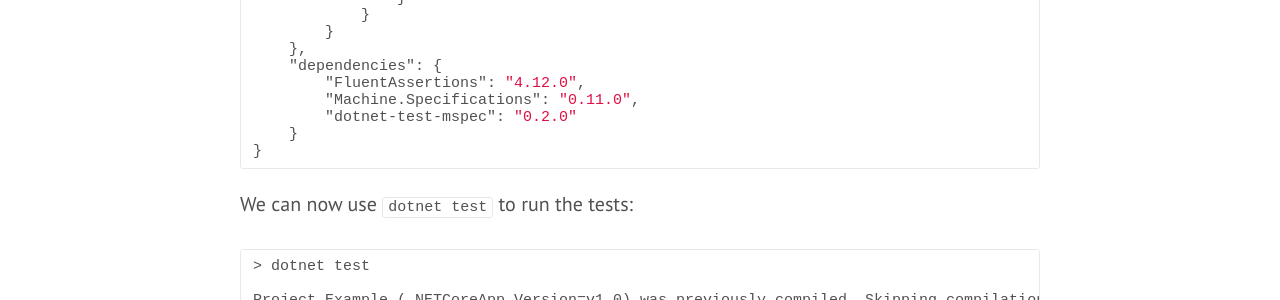
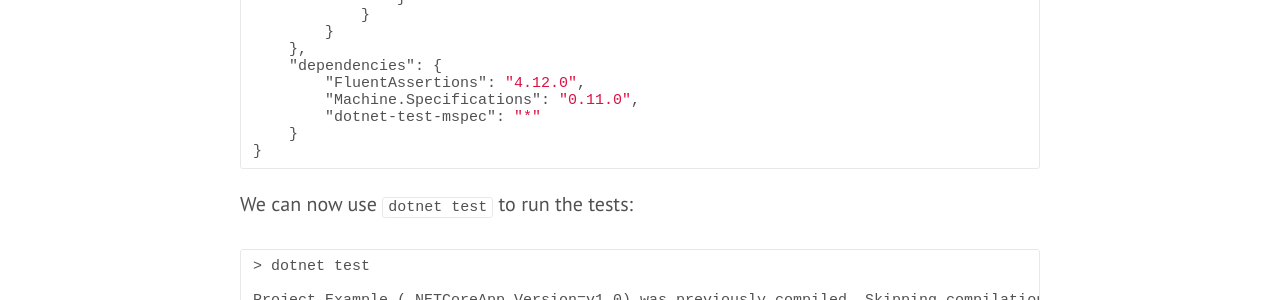
Before and after one commit to ivanz/ivanz.github.io, a Jekyll site: the page built from _posts/2016-08-05-announcing-mspec-for-net-core.md, in a window 1280 px wide and 900 px high, scrolled down 1562 px. Shown: the part 151-451 px from the top of the window. Built offline with Jekyll 4.4.1, drawn with Linux system fonts in a browser that asks for light colours; nearby versions of some CDN libraries; some web fonts are replaced; comment, search, counter and statistics services are not loaded.

Commit message:
Use latest runner version

````diff
--- a/_posts/2016-08-05-announcing-mspec-for-net-core.md
+++ b/_posts/2016-08-05-announcing-mspec-for-net-core.md
@@ -54,7 +54,7 @@ Here is an example `project.json` of a tests project which targets both .NET Cor
     "dependencies": {
         "FluentAssertions": "4.12.0",
         "Machine.Specifications": "0.11.0",
-        "dotnet-test-mspec": "0.2.0"
+        "dotnet-test-mspec": "*"
     }
 }
 ```
````
